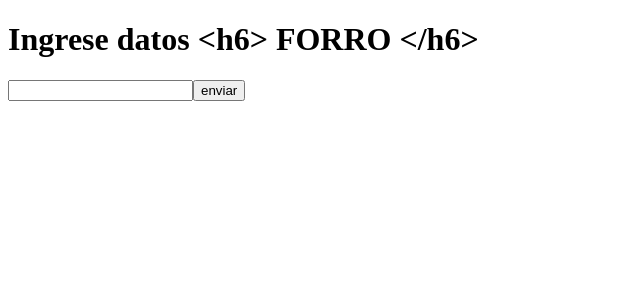
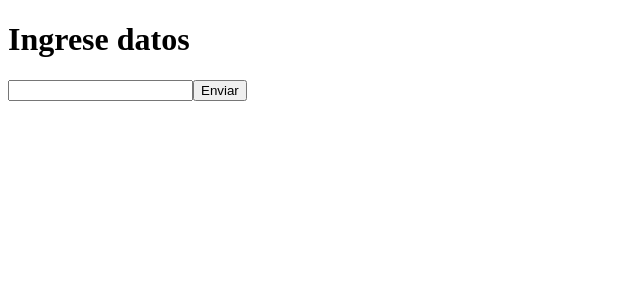
Before and after one commit to marcos514/Laboratorio4, an Angular app: page / in a window 1280 px wide. Shown: the top 300 px of the page, without its empty margins (0-640 px from the left). Built offline with nearby package versions, Linux system fonts and the light colour scheme.

Commit message:
Inicio App Pasar valores a propiedades

```diff
--- a/src/app/binding/binding.component.html
+++ b/src/app/binding/binding.component.html
@@ -1,3 +1,3 @@
 <h1>{{msj}}</h1>
 <input type="text">
-<input type="button" value="enviar">
+<input type="button" [value]="msjBtn">
--- a/src/app/binding/binding.component.ts
+++ b/src/app/binding/binding.component.ts
@@ -6,7 +6,8 @@ import { Component, OnInit } from '@angular/core';
   styleUrls: ['./binding.component.css']
 })
 export class BindingComponent implements OnInit {
-  msj="Ingrese datos <h6> FORRO </h6>";
+  msj="Ingrese datos";
+  msjBtn="Enviar"
   constructor() { }
 
   ngOnInit() {
```
